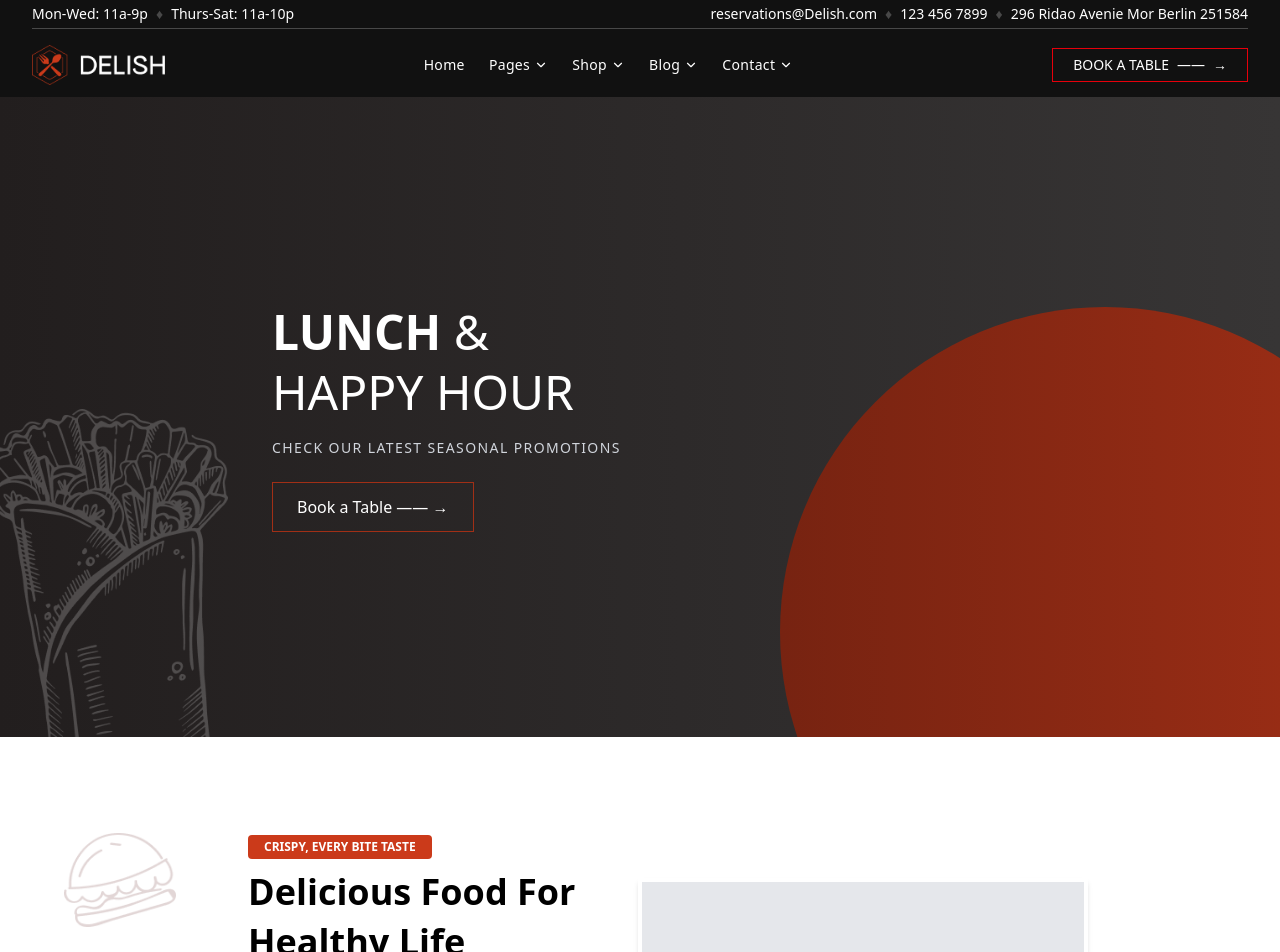
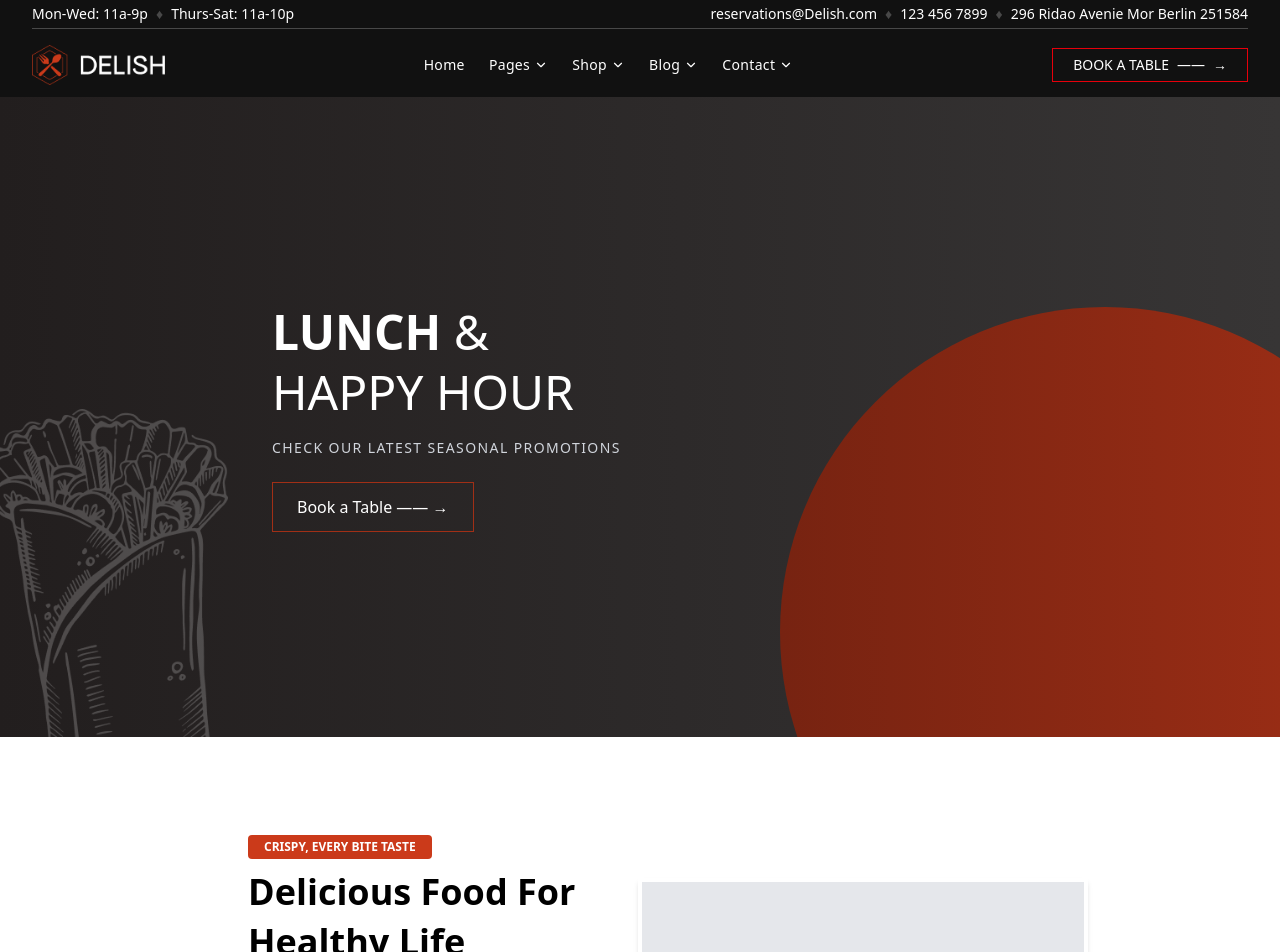
Before and after one commit to tanzeela-16/Delish-Restaurant-Cafe, a React (Vite) app: page / in a window 1280 px wide. Shown: the top 952 px of the page. Built offline with nearby package versions, Linux system fonts and the light colour scheme.

Commit message:
minor change

```diff
--- a/src/sections/Promo.jsx
+++ b/src/sections/Promo.jsx
@@ -13,7 +13,7 @@ const Promo = () => {
               <img
                 src="/burger_vector.png"
                 alt="Burger"
-                className="w-24 sm:w-28 h-auto object-contain"
+                className="w-24 sm:w-28 h-auto object-contain mt-40"
               />
             </div>
 
```
